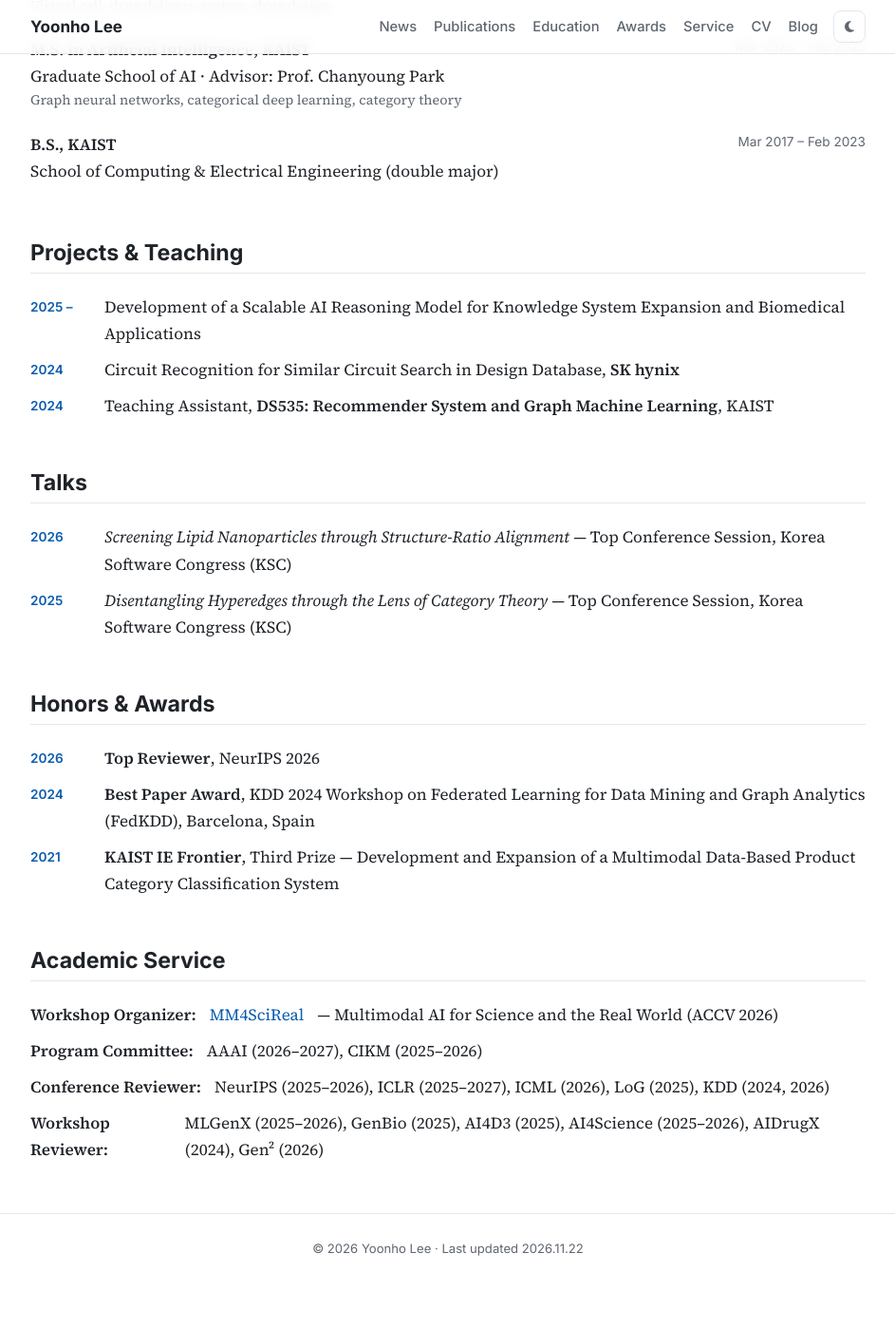
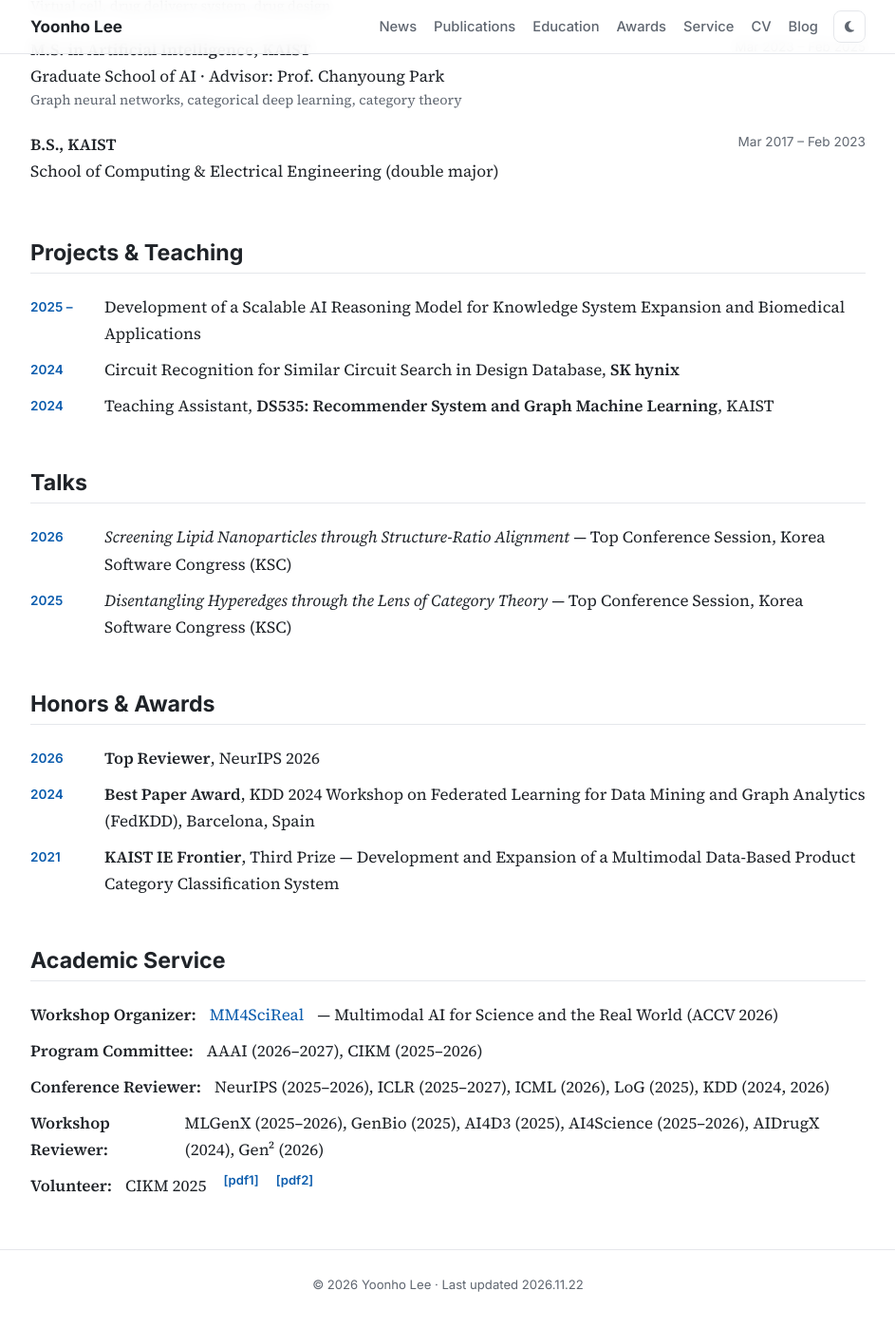
Before and after one commit to Yoonho-Lee-AI4Science/Yoonho-Lee-AI4Science.github.io, a Jekyll site: the page built from index.html, in a window 1280 px wide and 1400 px high, scrolled down 3134 px. Shown: the whole window at 95% size, without its empty margins (168-1111 px from the left). Built offline with Jekyll 4.4.1, drawn with Linux system fonts in a browser that asks for light colours; a style sheet for code colours, icons or effects is not loaded; before the commit the page ends 4496 px from its top, so only the background shows below that.

Commit message:
Add CIKM 2025 volunteer service with badge and certificate PDFs
Co-Authored-By: Claude Opus 5.5 <noreply@anthropic.com>

```diff
--- a/css/main.css
+++ b/css/main.css
@@ -205,3 +205,6 @@ footer {
   .thumb { width: 100%; max-width: 360px; }
   .topnav ul { font-size: 0.85rem; gap: 2px 12px; }
 }
+
+/* 증빙 문서 링크: [pdf1] [pdf2] */
+.doc-link { font: 600 0.82rem var(--font-ui); margin-left: 4px; white-space: nowrap; }
--- a/index.html
+++ b/index.html
@@ -171,6 +171,9 @@
         <li><strong>Program Committee:</strong> AAAI (2026–2027), CIKM (2025–2026)</li>
         <li><strong>Conference Reviewer:</strong> NeurIPS (2025–2026), ICLR (2025–2027), ICML (2026), LoG (2025), KDD (2024, 2026)</li>
         <li><strong>Workshop Reviewer:</strong> MLGenX (2025–2026), GenBio (2025), AI4D3 (2025), AI4Science (2025–2026), AIDrugX (2024), Gen² (2026)</li>
+        <li><strong>Volunteer:</strong> CIKM 2025
+          <a class="doc-link" href="files/cikm2025-volunteer-badge.pdf" target="_blank" rel="noopener">[pdf1]</a>
+          <a class="doc-link" href="files/cikm2025-certificate.pdf" target="_blank" rel="noopener">[pdf2]</a></li>
       </ul>
     </section>
 
```
Also changed, not shown: 2 other files.
